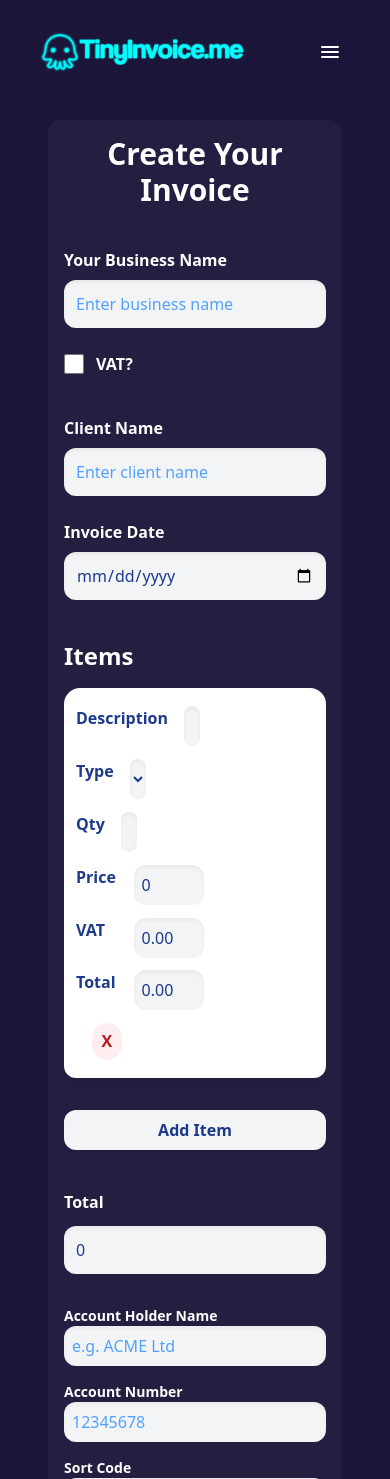
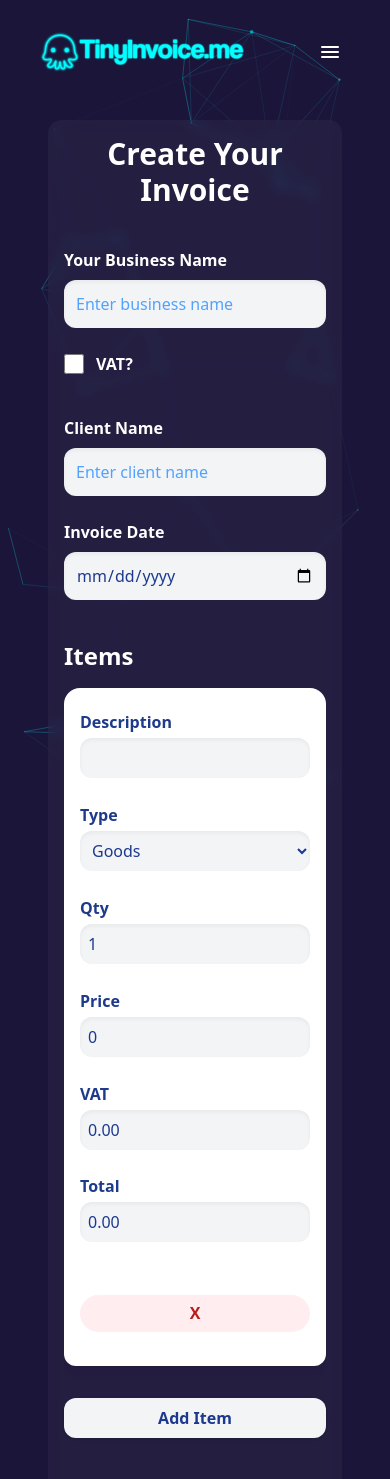
Before and after one commit to funktotheface/tinyinvoice, a Flask app: page / in a window 390 px wide. Shown: the top 1479 px of the page. Run offline with Flask 3, Linux system fonts and the light colour scheme; data that the repository does not hold is empty; style sheets or scripts are compiled from the project's sources; parts of the project's set-up code (start-up, migrations or seed data) failed here and were passed over.

Commit message:
add css media query to change table layout on mobile, reactivate partciles on mobile

```diff
--- a/static/css/output.css
+++ b/static/css/output.css
@@ -206,6 +206,9 @@
   .absolute {
     position: absolute;
   }
+  .fixed {
+    position: fixed;
+  }
   .static {
     position: static;
   }
@@ -307,6 +310,9 @@
   }
   .max-w-7xl {
     max-width: var(--container-7xl);
+  }
+  .table-fixed {
+    table-layout: fixed;
   }
   .border-collapse {
     border-collapse: collapse;
--- a/static/css/style.css
+++ b/static/css/style.css
@@ -24,9 +24,6 @@ canvas {
 @media (max-width: 640px) {
 
   /* Disable particles on mobile for performance */
-  #particles-js {
-    display: none;
-  }
 
   /* Slightly tighter invoice container */
   .myContent {
@@ -113,3 +110,52 @@ canvas {
     width: 220px;
   }
 }
+
+
+/* ---- Mobile stacking for table ---- */
+@media (max-width: 640px) {
+  /* Hide the table header */
+  table thead {
+    display: none;
+  }
+
+  /* Stack table rows as cards */
+  tbody tr {
+    display: block;
+    margin-bottom: 1rem;
+    padding: 1rem;
+    border-radius: 0.75rem;
+    background: #ffffff;
+    box-shadow: 0 4px 12px rgba(0, 0, 0, 0.1);
+  }
+
+  /* Stack cells vertically */
+  tbody td {
+    display: block;
+    width: 100%;
+    margin-bottom: 0.75rem;
+  }
+
+  /* Label above input */
+  tbody td[data-label]::before {
+    content: attr(data-label);
+    display: block;
+    font-weight: 600;
+    color: #1e3a8a; /* Tailwind blue-900 */
+    margin-bottom: 0.25rem;
+  }
+
+  /* Make inputs take full width */
+  tbody td input,
+  tbody td select {
+    width: 100%;
+  }
+
+  /* Remove button full width (optional for better touch targets) */
+  tbody td .remove-item {
+    display: block;
+    width: 100%;
+    text-align: center;
+    margin-top: 0.25rem;
+  }
+}
```
